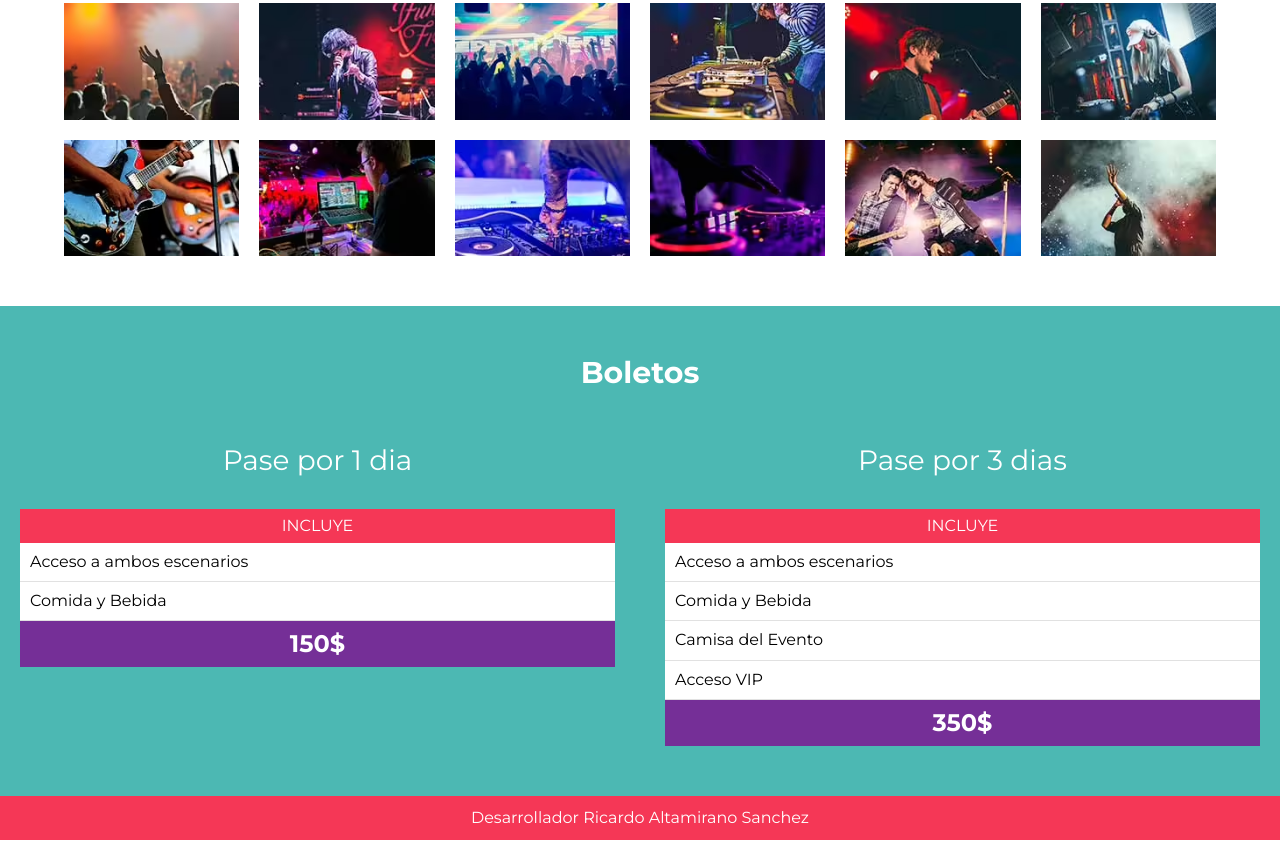
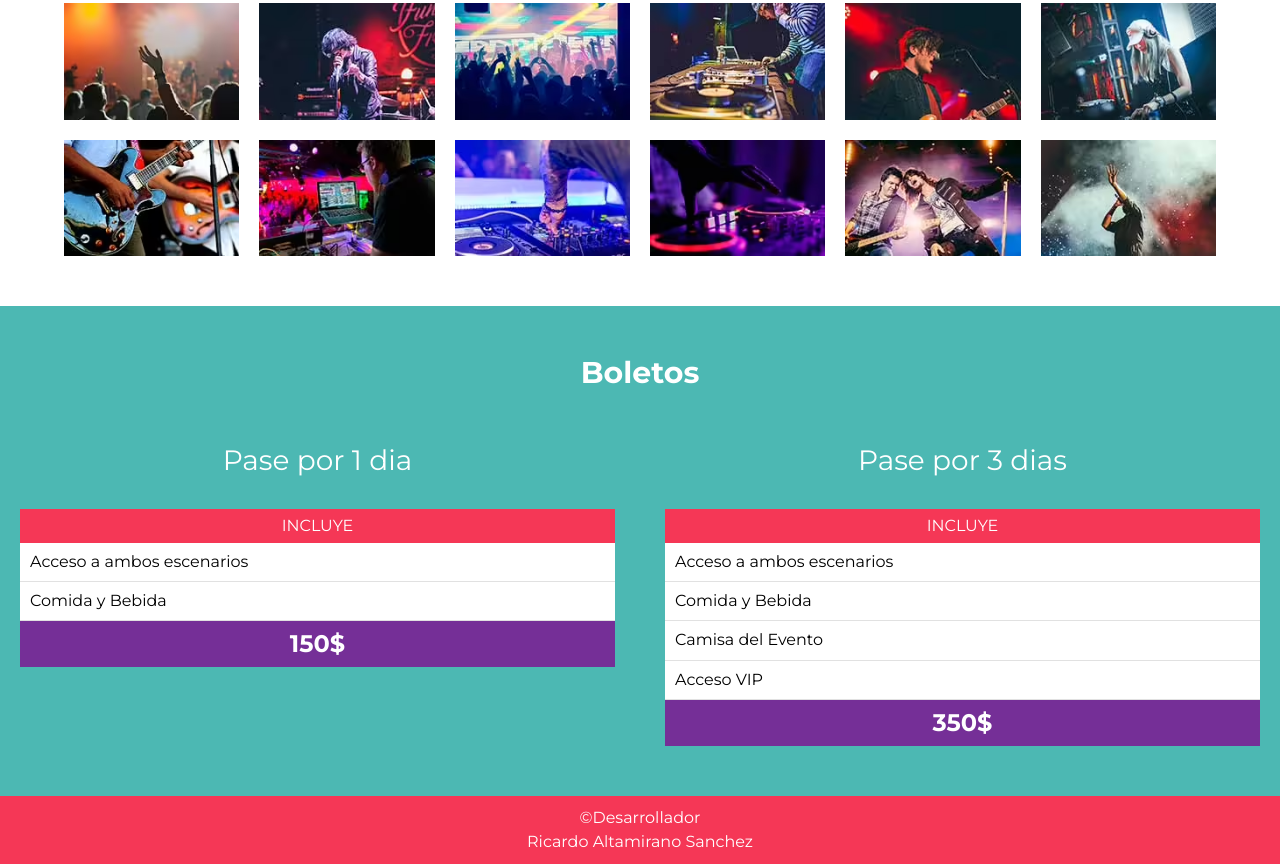
Before and after one commit to RicardoAltamiranoSanchez/Tienda-Con-sass, a website: page index.html in a window 1280 px wide. Shown: the part 2860-3724 px from the top of the page. Before the commit the page ends 3700 px from the top, so only its background shows below. Drawn offline with Linux system fonts and the light colour scheme.

Commit message:
Añadimos un mejor footer

```diff
--- a/index.html
+++ b/index.html
@@ -188,9 +188,13 @@
       </div>
     </section>
 
-    <footer class="site-footer">
-      <p>Desarrollador Ricardo Altamirano Sanchez</p>
+
     </footer>
+    <footer class="text-white text-center p-2 site-footer">
+        <p class="h5 " _msthash="349544" _msttexthash="88127">©Desarrollador </p>
+       <p class="h5 " _msthash="349661" _msttexthash="898755">Ricardo Altamirano Sanchez</p>
+
+     </footer>
 
     <script src="build/js/app.js"></script>
   </body>
```
